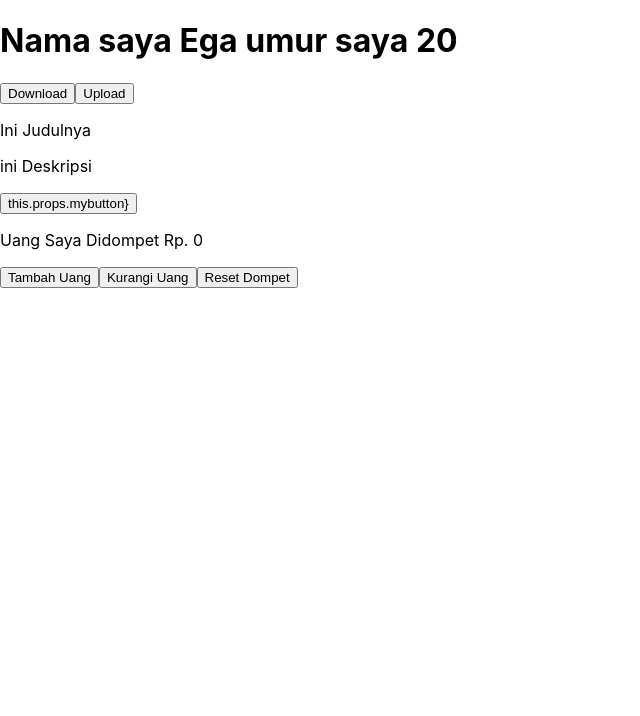
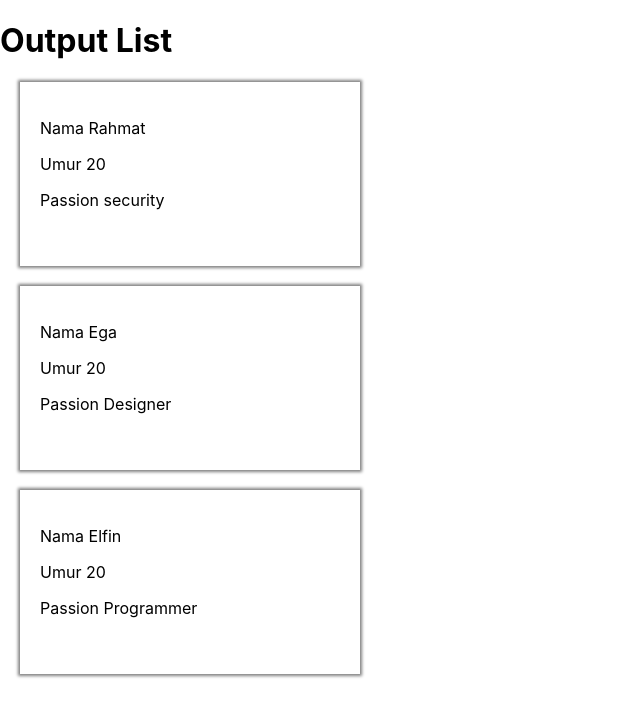
Before and after one commit to egaliyando/React-JS-Basic, a React (Create React App) app: page / in a window 1280 px wide. Shown: the top 716 px of the page, without its empty margins (0-640 px from the left). Built offline with nearby package versions, Linux system fonts and the light colour scheme.

Commit message:
Output List

```diff
--- a/src/Component/Button.jsx
+++ b/src/Component/Button.jsx
@@ -7,7 +7,7 @@ const Button = (props) => {
     <div>
       <p>{props.judul}</p>
       <p>{props.deskripsi}</p>
-      <button>this.props.mybutton}</button>
+      <button>{props.mybutton}</button>
     </div>
   );
 };
--- /dev/null
+++ b/src/Component/List.jsx
@@ -0,0 +1,22 @@
+/** @format */
+
+import React from "react";
+
+const List = (props) => {
+  const { codeathome } = props;
+  const list = codeathome.map((person) => {
+    return (
+      <div
+        key={person.key}
+        style={{ boxShadow: "0px 0px 3px 2px gray", margin: 20, padding: 20, width: 300 }}
+      >
+        <p>Nama {person.nama}</p>
+        <p>Umur {person.umur}</p>
+        <p>Passion {person.passion}</p> <br />
+      </div>
+    );
+  });
+  return <div>{list}</div>;
+};
+
+export default List;
--- /dev/null
+++ b/src/Container/OutputList.jsx
@@ -0,0 +1,21 @@
+/** @format */
+import React from "react";
+import List from "../Component/List";
+
+export default class OutputList extends React.Component {
+  state = {
+    codeathome: [
+      { nama: "Rahmat", umur: 20, passion: "security", key: 1 },
+      { nama: "Ega", umur: 20, passion: "Designer", key: 2 },
+      { nama: "Elfin", umur: 20, passion: "Programmer", key: 3 },
+    ],
+  };
+  render() {
+    return (
+      <div>
+        {" "}
+        <h1>Output List</h1> <List codeathome={this.state.codeathome} />
+      </div>
+    );
+  }
+}
--- a/src/index.js
+++ b/src/index.js
@@ -4,10 +4,11 @@ import React from "react";
 import ReactDOM from "react-dom";
 import "./index.css";
 //import App from "./App";
-import Tittle from "./Component/MyData";
+//import Tittle from "./Component/MyData";
+import OutputList from "./Container/OutputList";
 import * as serviceWorker from "./serviceWorker";
 
-ReactDOM.render(<Tittle />, document.getElementById("root"));
+ReactDOM.render(<OutputList />, document.getElementById("root"));
 
 // If you want your app to work offline and load faster, you can change
 // unregister() to register() below. Note this comes with some pitfalls.
```
